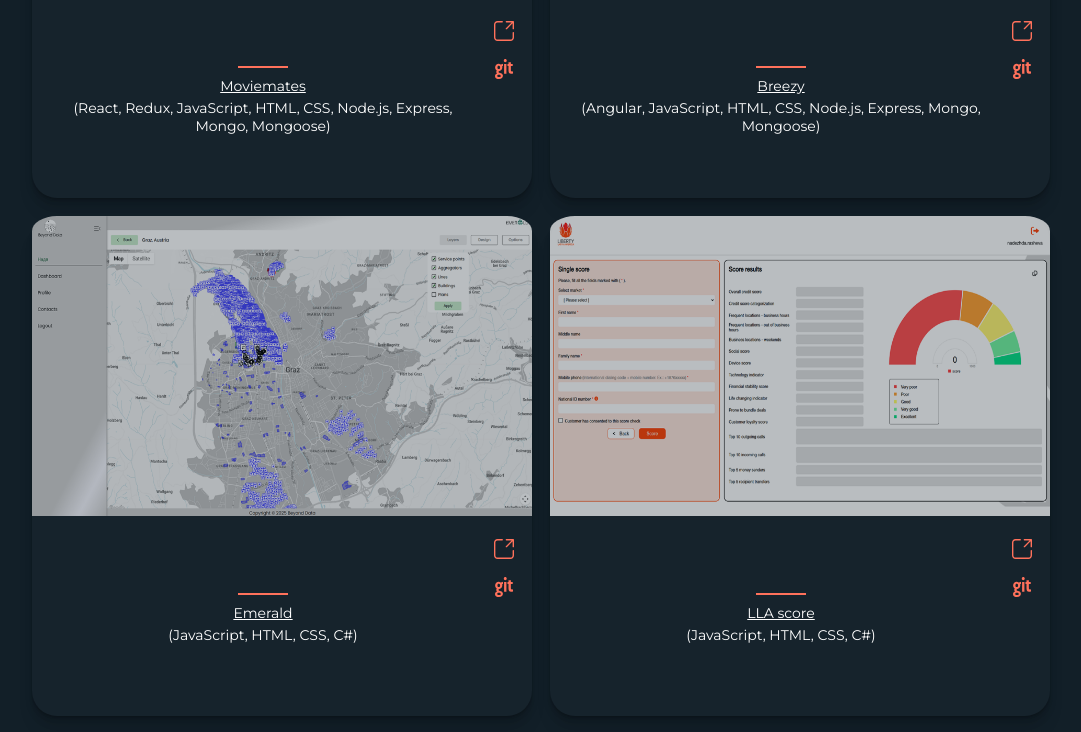
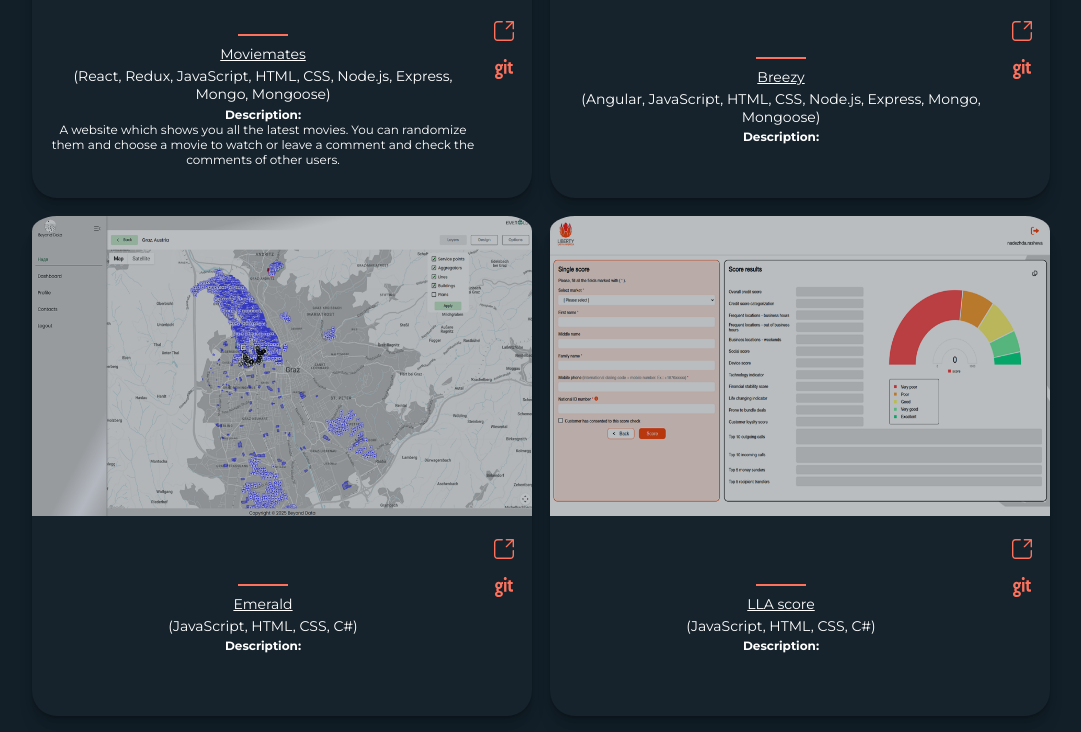
Before and after one commit to nrasheva/nadezhda-rasheva, a React (Vite) app: page / in a window 1280 px wide. Shown: the part 1547-2279 px from the top of the page, without its empty margins (99-1180 px from the left). Built offline with nearby package versions, Linux system fonts and the light colour scheme.

Commit message:
Updated Card

```diff
--- a/src/components/UI/Card.jsx
+++ b/src/components/UI/Card.jsx
@@ -2,7 +2,7 @@ import styles from "./Card.module.css";
 import linkIcon from "../../assets/link-icon.svg";
 import gitIcon from "../../assets/git-icon.svg";
 
-export const Card = ({ text, title, src, onClick, onClickTitle, onClickGit, className }) => {
+export const Card = ({ text, title, description, src, onClick, onClickTitle, onClickGit, className }) => {
 
   return (
     <div className={`${styles["card-main"]} ${className || ""}`}>
@@ -15,6 +15,7 @@ export const Card = ({ text, title, src, onClick, onClickTitle, onClickGit, clas
           <span>
             <p onClick={onClickTitle}>{title}</p>
             <p>{text}</p>
+            <p style={{fontSize: "12px"}}><span style={{fontWeight: "bold"}}>Description:</span>{description}</p>
           </span>
         </div>
         <div className={styles["card-icon"]}>
```
